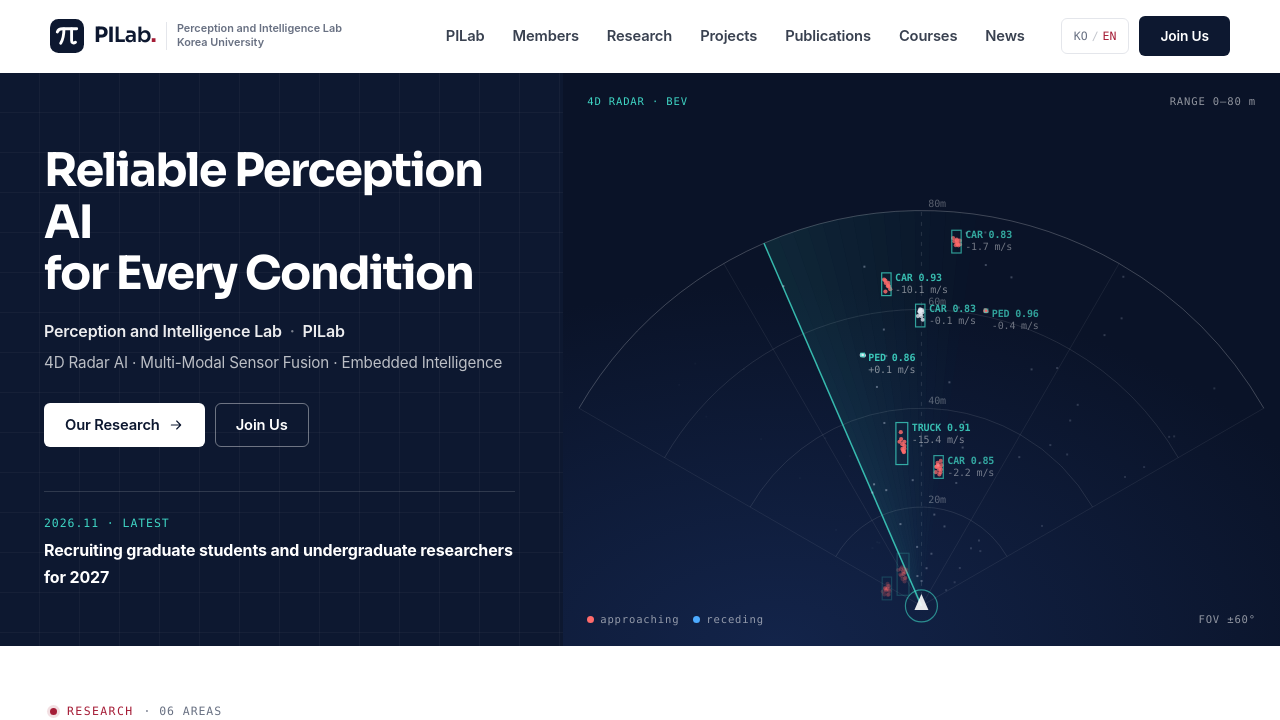
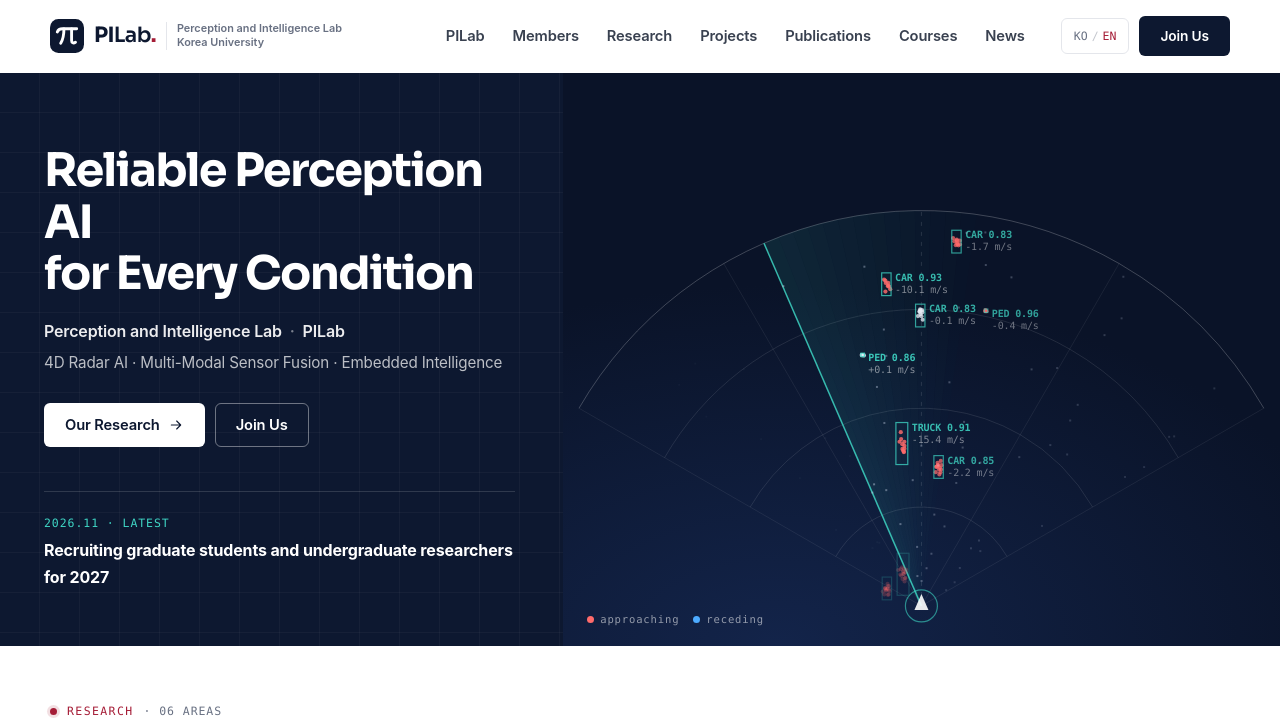
Before and after one commit to dh-paek/pilab, a Jekyll site: the page built from index.html, in a window 1280 px wide and 1400 px high. Shown: the top 720 px of the window. Built offline with Jekyll 4.4.1, drawn with Linux system fonts in a browser that asks for light colours; some web fonts are replaced.

Commit message:
Hero radar: remove HUD text and range-ring labels
Co-Authored-By: Claude Opus 5.5 <noreply@anthropic.com>
Claude-Session: https://claude.ai/code/session_01866X6wmYg1pRh7yHirmmvy

```diff
--- a/assets/css/main.css
+++ b/assets/css/main.css
@@ -211,10 +211,7 @@ html[data-lang="ko"] .hero-title { font-family: var(--font-sans); font-weight: 8
 .radar-canvas { position: absolute; inset: 0; width: 100%; height: 100%; display: block; }
 .radar-hud { position: absolute; inset: 0; pointer-events: none; font-family: var(--font-mono); font-size: .66rem; letter-spacing: .08em; color: rgba(255, 255, 255, .55); }
 .radar-hud span { position: absolute; display: flex; align-items: center; gap: 6px; }
-.hud-tl { top: 20px; left: 24px; color: var(--teal) !important; }
-.hud-tr { top: 20px; right: 24px; }
 .hud-bl { bottom: 18px; left: 24px; }
-.hud-br { bottom: 18px; right: 24px; }
 .dot { width: 7px; height: 7px; border-radius: 50%; display: inline-block; }
 .dot--in { background: #ff6b6b; }
 .dot--out { background: #4dabff; margin-left: 8px; }
--- a/assets/js/main.js
+++ b/assets/js/main.js
@@ -229,10 +229,6 @@
       ctx.beginPath();
       ctx.arc(ox, oy, r * scale, -Math.PI / 2 - FOV, -Math.PI / 2 + FOV);
       ctx.stroke();
-      var p = toScreen(.8, r);
-      ctx.fillStyle = "rgba(255,255,255,.32)";
-      ctx.font = "10px ui-monospace, Menlo, monospace";
-      ctx.fillText(r + "m", p[0] + 3, p[1] - 4);
     }
     for (var d = -60; d <= 60; d += 30) {
       var a = d * Math.PI / 180;
--- a/index.html
+++ b/index.html
@@ -40,10 +40,7 @@ slug: home
     {%- else %}
     <canvas class="radar-canvas" id="radar-canvas" aria-label="Animated 4D radar bird's-eye-view visualization" role="img"></canvas>
     <div class="radar-hud" aria-hidden="true">
-      <span class="hud-tl">4D RADAR · BEV</span>
-      <span class="hud-tr">RANGE 0–80 m</span>
       <span class="hud-bl"><i class="dot dot--in"></i>approaching <i class="dot dot--out"></i>receding</span>
-      <span class="hud-br">FOV ±60°</span>
     </div>
     {%- endif %}
   </div>
```
